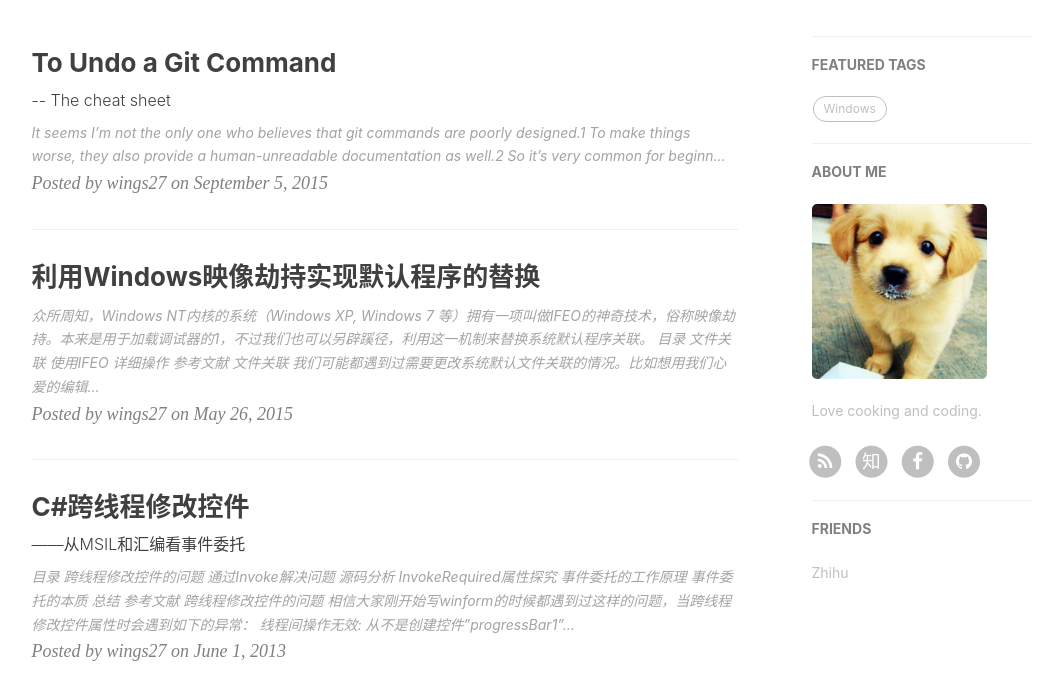
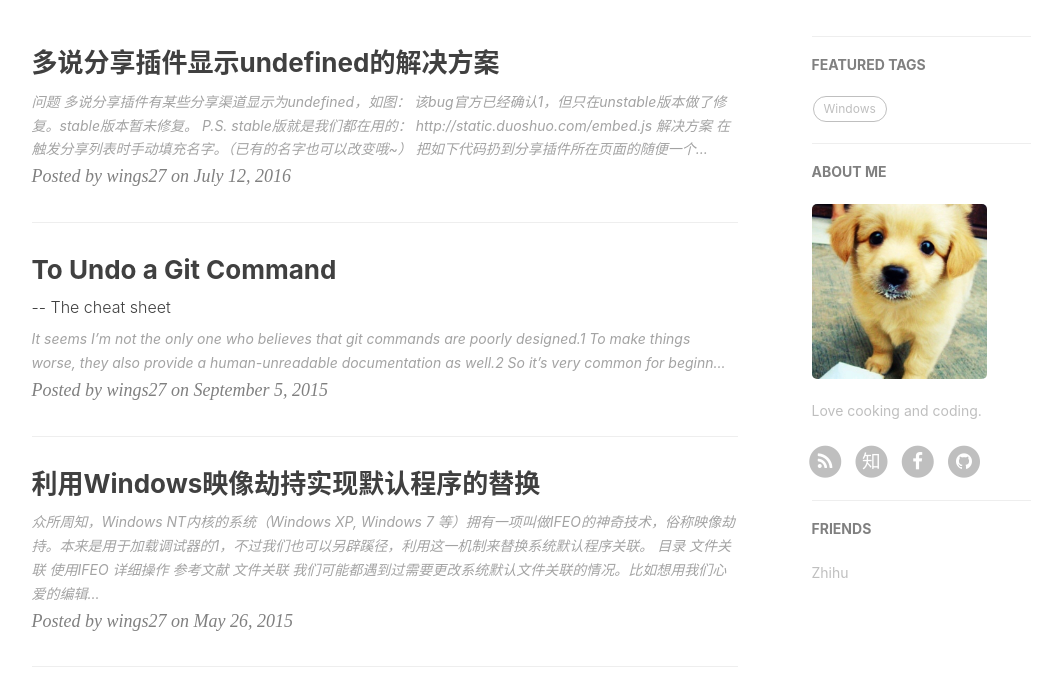
Before and after one commit to wings27/wings27.github.io, a Jekyll site: the page built from index.html, in a window 1280 px wide and 900 px high, scrolled down 490 px, cut to the strip 213-900 px from the top of the window. Shown: the whole strip, without its empty margins (136-1198 px from the left). Built offline with Jekyll 4.4.1, drawn with Linux system fonts in a browser that asks for light colours; nearby versions of some CDN libraries; the list of posts is cut into pages by our own code; comment, search, counter and statistics services are not loaded.

Commit message:
add blog.

````diff
--- /dev/null
+++ b/_posts/2016-07-13-workaround-for-duoshuo-plugin.md
@@ -0,0 +1,61 @@
+---
+layout:     post
+title:      多说分享插件显示undefined的解决方案
+subtitle:   ""
+date:       2016-07-12 19:20
+author:     wings27
+header-img: "img/tag-javascript.jpg"
+tags:
+    - javascript
+---
+
+## 问题
+
+多说分享插件有某些分享渠道显示为undefined，如图：
+
+![duoshuo-share-bug](/img/in-post/duoshuo-share-bug.png)
+
+该bug官方已经确认[^1]，但只在unstable版本做了修复。stable版本暂未修复。
+
+P.S. stable版就是我们都在用的： http://static.duoshuo.com/embed.js
+
+
+## 解决方案
+
+在触发分享列表时手动填充名字。（已有的名字也可以改变哦~）
+
+把如下代码扔到分享插件所在页面的随便一个script标签下即可。
+
+```javascript
+$(document).one('mouseover', 'li[data-toggle="ds-share-icons-more"]', function () {
+    var dataService2Text = {
+        'netease': '网易',
+        'mogujie': '蘑菇街',
+        'meilishuo': '美丽说',
+        'taobao': '淘宝',
+        'diandian': '点点',
+        'huaban': '花瓣',
+        'duitang': '堆糖',
+        'youdao': '有道',
+        'pengyou': '朋友网',
+        'msn': 'MSN',
+        'google': 'Google+'
+    };
+
+    $.each(dataService2Text, function (key, value) {
+        $('a[data-service="' + key + '"]').text(value);
+    });
+});
+```
+
+完整代码可以参考我的github: [wings27-blog.js](https://github.com/wings27/wings27.github.io/blob/master/js/wings27-blog.js#L67)
+
+最终效果：
+
+![duoshuo-share-bug](/img/in-post/duoshuo-share-bug-fixed.png)
+
+另一个方案是选用unstable版的插件，已经修复了这个问题。但是unstable版不够稳定，而且取消了鼠标悬停的触发，个人不建议使用。
+
+#### 参考文献
+
+[^1]: [为什么我的多说分享插件，今天打开突然出现好多undefined？](http://dev.duoshuo.com/threads/56519db55ca0552a02d706b8)
````
Also changed, not shown: _posts/2015-09-05-to-undo-a-git-command.md (+2 -0 lines), img/in-post/duoshuo-share-bug-fixed.png (added), img/in-post/duoshuo-share-bug.png (added), img/tag-javascript.jpg (added).
